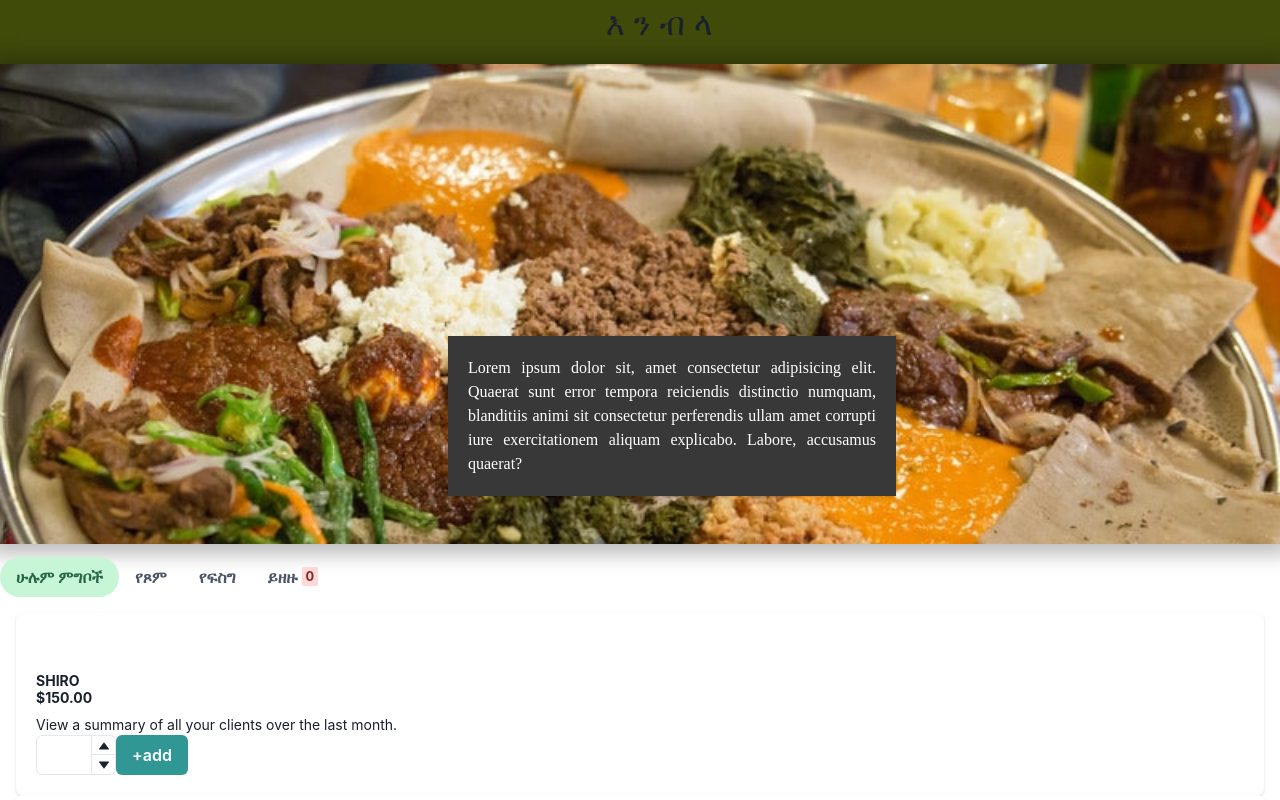
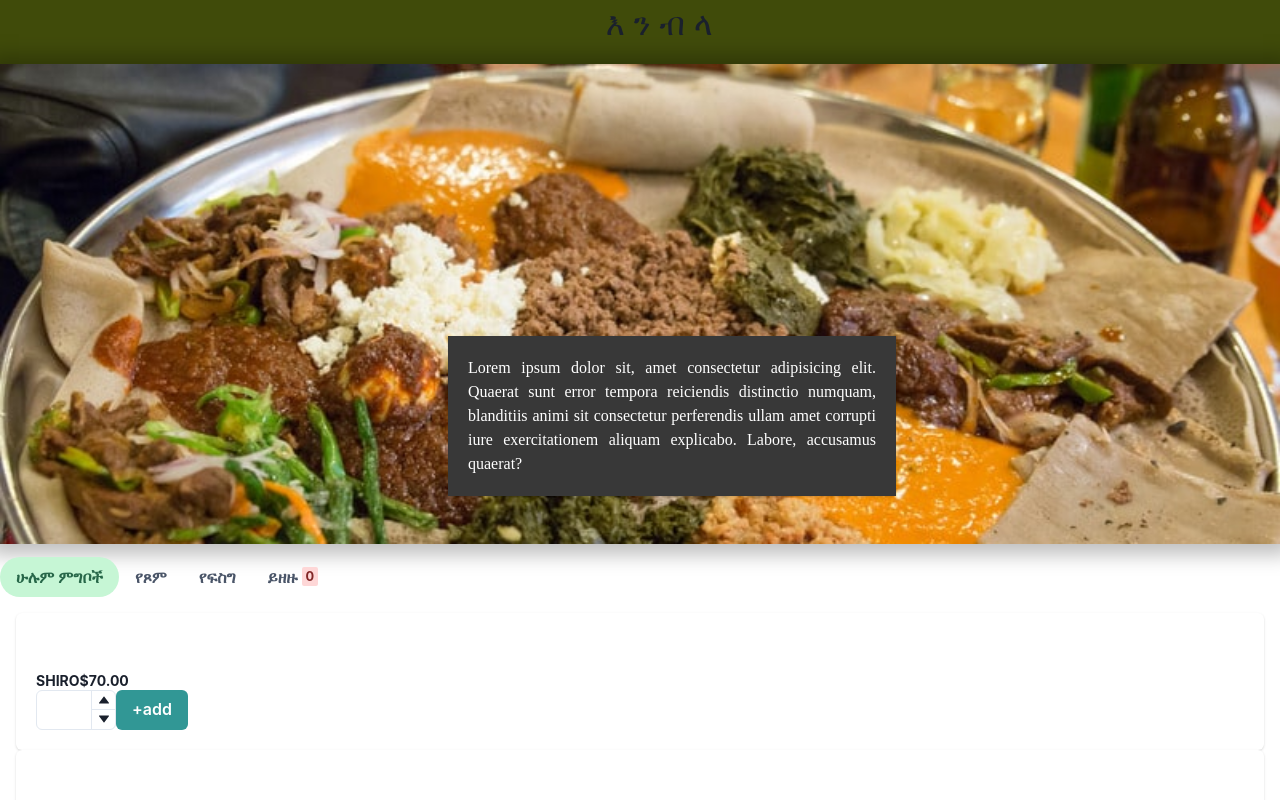
Before and after one commit to abel-wondwossen/Enebela, a React (Create React App) app in the folder client/: page / in a window 1280 px wide. Shown: the top 800 px of the page. Built offline with nearby package versions, Linux system fonts and the light colour scheme.

Commit message:
meals cart

```diff
--- a/client/src/Component/Carts/CartItem.jsx
+++ b/client/src/Component/Carts/CartItem.jsx
@@ -1,31 +1,29 @@
 import { useContext } from 'react';
 import MealsContext from '../../Contexts/MealsContext';
-import { Button ,Card, CardHeader, CardBody, Text,Heading,Box,Stack,StackDivider } from '@chakra-ui/react'
+import './Cartitems.css'
+import {Card, CardBody, Text,Heading,Box,Stack,StackDivider } from '@chakra-ui/react'
 import React from 'react';
+import ContactModal from '../Layouts/Modal/ContactModal';
 
 function CartItem(props) {
 const mealsCtx = useContext(MealsContext);
 const totalAmount =`$${mealsCtx.totalamount.toFixed(2)}`;
 
-console.log('hello')
     return (
         <div>
            <Card>
-  <CardHeader>
-    <Heading size='md'>Client Report</Heading>
-  </CardHeader>
-
   <CardBody>
     <Stack divider={<StackDivider />} spacing='4'>
-
         {mealsCtx.items.map((item) => <Box> <Heading size='xs' textTransform='uppercase'>{(item.name)}
         </Heading></Box>)}
-
-
-
+        <div className="totalamount">
+       <Text>Total amount</Text>
+       <Text>{totalAmount}</Text>
+       </div>
     </Stack>
   </CardBody>
 </Card>
+<ContactModal />
         </div>
     );
 }
--- /dev/null
+++ b/client/src/Component/Carts/Cartitems.css
@@ -0,0 +1,6 @@
+.totalamount{
+    display: flex;
+    flex-direction: row;
+    justify-content: space-around;
+    font-weight: bolder;
+}
--- /dev/null
+++ b/client/src/Component/FoodList/Foodlist.css
@@ -0,0 +1,4 @@
+.name{
+    display:flex;
+    flex-direction: row;
+}
--- a/client/src/Component/FoodList/Foodlist.jsx
+++ b/client/src/Component/FoodList/Foodlist.jsx
@@ -1,4 +1,5 @@
 import React from 'react';
+import './Foodlist.css'
 import { useContext } from 'react';
 import MealsContext from '../../Contexts/MealsContext';
 import { Card, CardHeader, CardBody, Text,Heading,Box,Stack,StackDivider } from '@chakra-ui/react'
@@ -23,13 +24,11 @@ function Foodlist(props) {
             <Stack divider={<StackDivider />} spacing='10'>
         <Box>
         <Heading size='xs' textTransform='uppercase'>
-            {props.name}
-            <Text>{price}</Text>
+        <div className="name">
+         <div>{props.name} </div>
+   <Text>{price}</Text></div>
         </Heading>
 
-        <Text pt='2' fontSize='sm'>
-                View a summary of all your clients over the last month.
-        </Text>
     <Mealitemform id ={props.id} onAddtocart={addToCartHandler} />
         </Box>
       </Stack>
--- a/client/src/Component/Layouts/Modal/ContactModal.jsx
+++ b/client/src/Component/Layouts/Modal/ContactModal.jsx
@@ -14,7 +14,7 @@ function ContactModal(props) {
             const { isOpen, onOpen, onClose } = useDisclosure()
         return (
           <>
-            <Button onClick={onOpen}>Open Modal</Button>
+            <Button colorScheme='teal'onClick={onOpen}>Order</Button>
 
             <Modal isOpen={isOpen} onClose={onClose}>
               <ModalOverlay />
--- a/client/src/Component/Meals/Meals.jsx
+++ b/client/src/Component/Meals/Meals.jsx
@@ -6,13 +6,13 @@ function Meals(props) {
         id:1,
         name:'shiro',
         type:'fa',
-        price:150,
+        price:70,
     },
     {
         id:2,
         name:'Pasta',
         type:'fa',
-        price:100,
+        price:10,
     },
     {
         id:3,
```
